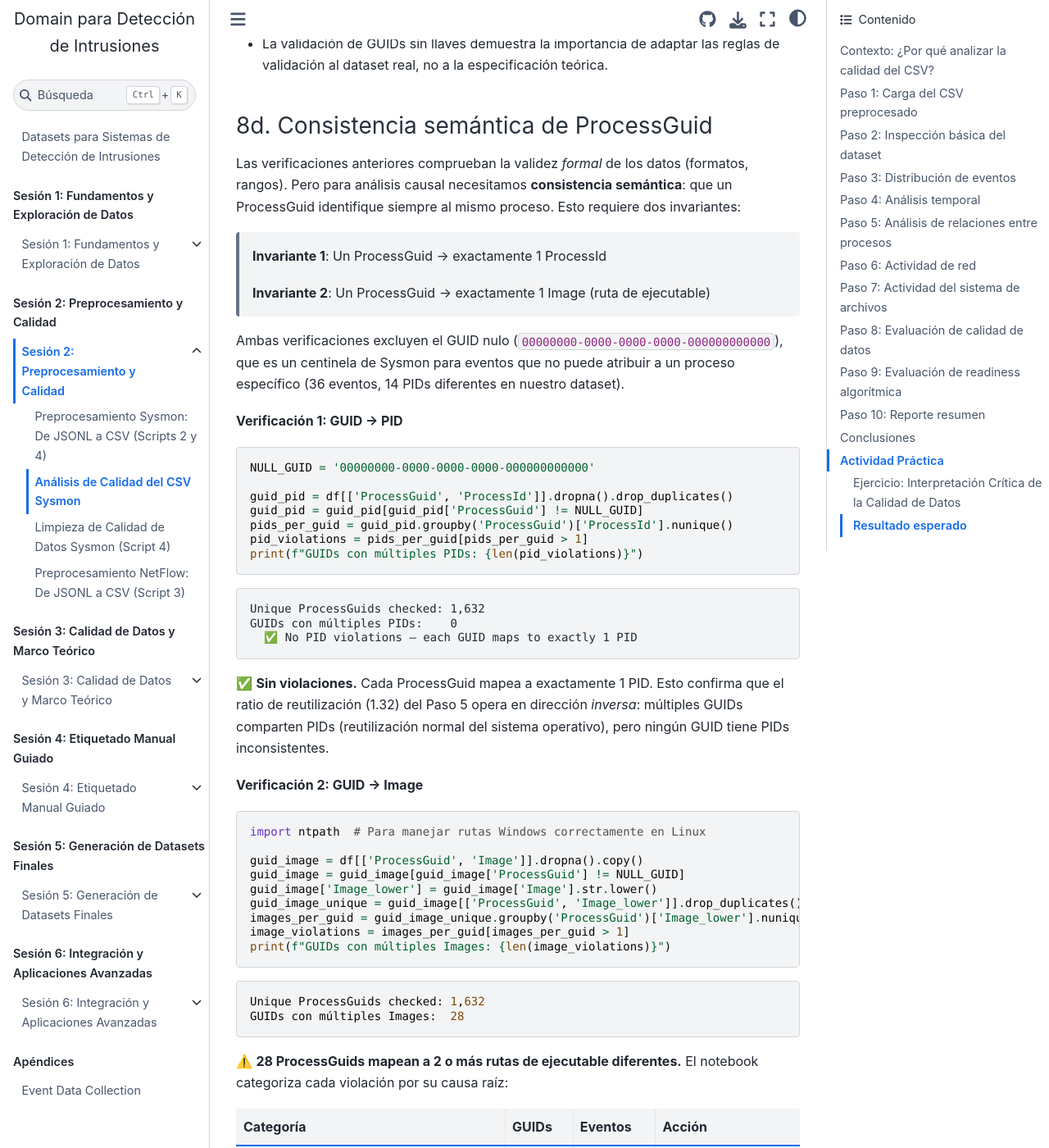
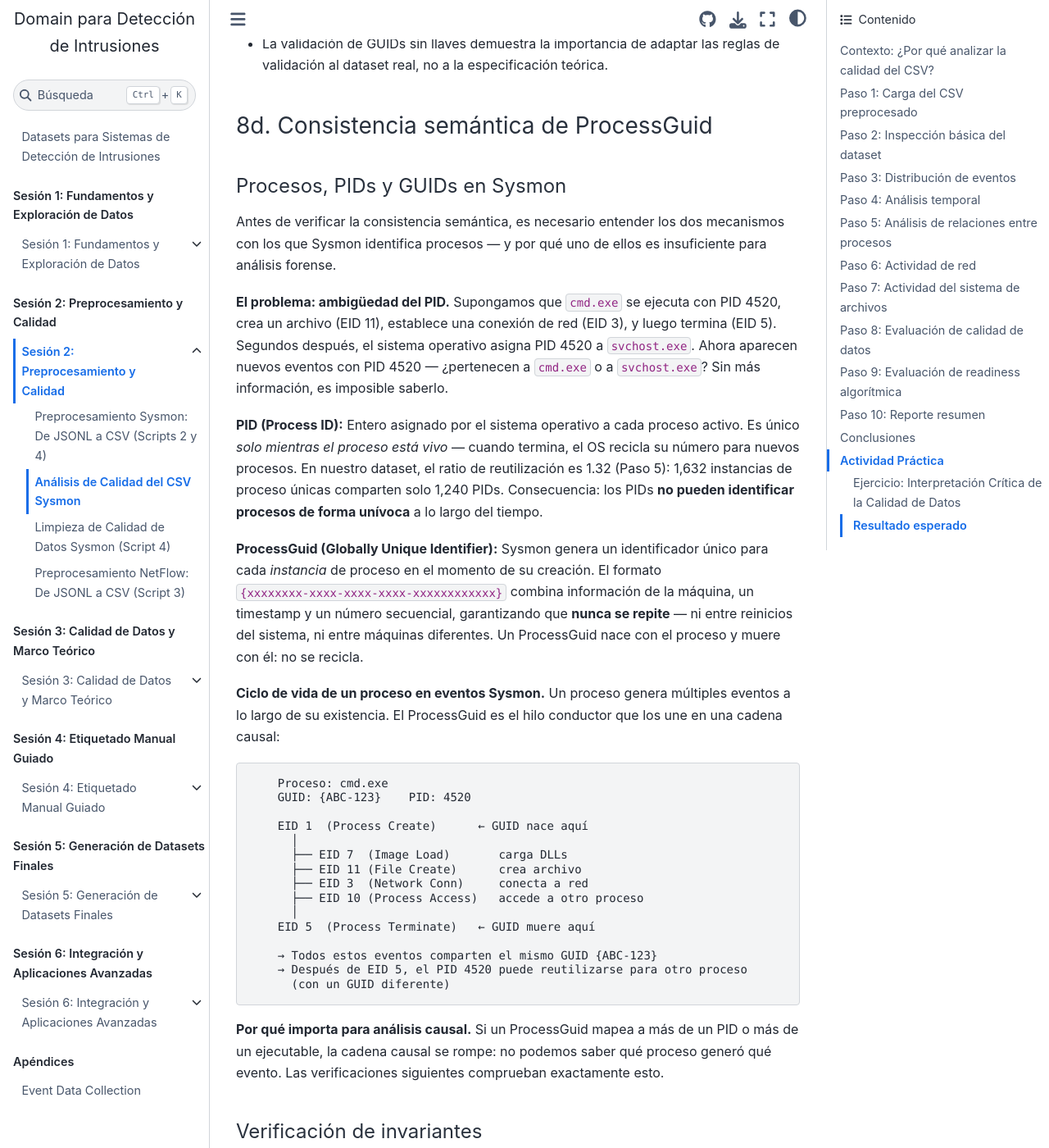
Before and after one commit to ollerenac/curso2026, a Jupyter Book: the page built from sesion-2/2-analisis-calidad-csv.md, in a window 1280 px wide and 1400 px high, scrolled down 20190 px. Shown: the whole window at 82% size. Built offline with Jupyter Book 1.0.4 settings and Sphinx 7.4.7 and the Sphinx Book theme 1.1.4, drawn with Linux system fonts in a browser that asks for light colours.

Commit message:
Add GUID/PID and process lifecycle explanation to section 8d
Co-Authored-By: Claude Opus 4.6 <noreply@anthropic.com>

````diff
--- a/sesion-2/2-analisis-calidad-csv.md
+++ b/sesion-2/2-analisis-calidad-csv.md
@@ -523,6 +523,40 @@ La validación de GUIDs ahora reconoce correctamente el formato sin llaves (`44d
 
 ### 8d. Consistencia semántica de ProcessGuid
 
+#### Procesos, PIDs y GUIDs en Sysmon
+
+Antes de verificar la consistencia semántica, es necesario entender los dos mecanismos con los que Sysmon identifica procesos — y por qué uno de ellos es insuficiente para análisis forense.
+
+**El problema: ambigüedad del PID.** Supongamos que `cmd.exe` se ejecuta con PID 4520, crea un archivo (EID 11), establece una conexión de red (EID 3), y luego termina (EID 5). Segundos después, el sistema operativo asigna PID 4520 a `svchost.exe`. Ahora aparecen nuevos eventos con PID 4520 — ¿pertenecen a `cmd.exe` o a `svchost.exe`? Sin más información, es imposible saberlo.
+
+**PID (Process ID):** Entero asignado por el sistema operativo a cada proceso activo. Es único *solo mientras el proceso está vivo* — cuando termina, el OS recicla su número para nuevos procesos. En nuestro dataset, el ratio de reutilización es 1.32 (Paso 5): 1,632 instancias de proceso únicas comparten solo 1,240 PIDs. Consecuencia: los PIDs **no pueden identificar procesos de forma unívoca** a lo largo del tiempo.
+
+**ProcessGuid (Globally Unique Identifier):** Sysmon genera un identificador único para cada *instancia* de proceso en el momento de su creación. El formato `{xxxxxxxx-xxxx-xxxx-xxxx-xxxxxxxxxxxx}` combina información de la máquina, un timestamp y un número secuencial, garantizando que **nunca se repite** — ni entre reinicios del sistema, ni entre máquinas diferentes. Un ProcessGuid nace con el proceso y muere con él: no se recicla.
+
+**Ciclo de vida de un proceso en eventos Sysmon.** Un proceso genera múltiples eventos a lo largo de su existencia. El ProcessGuid es el hilo conductor que los une en una cadena causal:
+
+```
+    Proceso: cmd.exe
+    GUID: {ABC-123}    PID: 4520
+
+    EID 1  (Process Create)      ← GUID nace aquí
+      │
+      ├── EID 7  (Image Load)       carga DLLs
+      ├── EID 11 (File Create)      crea archivo
+      ├── EID 3  (Network Conn)     conecta a red
+      ├── EID 10 (Process Access)   accede a otro proceso
+      │
+    EID 5  (Process Terminate)   ← GUID muere aquí
+
+    → Todos estos eventos comparten el mismo GUID {ABC-123}
+    → Después de EID 5, el PID 4520 puede reutilizarse para otro proceso
+      (con un GUID diferente)
+```
+
+**Por qué importa para análisis causal.** Si un ProcessGuid mapea a más de un PID o más de un ejecutable, la cadena causal se rompe: no podemos saber qué proceso generó qué evento. Las verificaciones siguientes comprueban exactamente esto.
+
+#### Verificación de invariantes
+
 Las verificaciones anteriores comprueban la validez *formal* de los datos (formatos, rangos). Pero para análisis causal necesitamos **consistencia semántica**: que un ProcessGuid identifique siempre al mismo proceso. Esto requiere dos invariantes:
 
 > **Invariante 1**: Un ProcessGuid → exactamente 1 ProcessId
````
